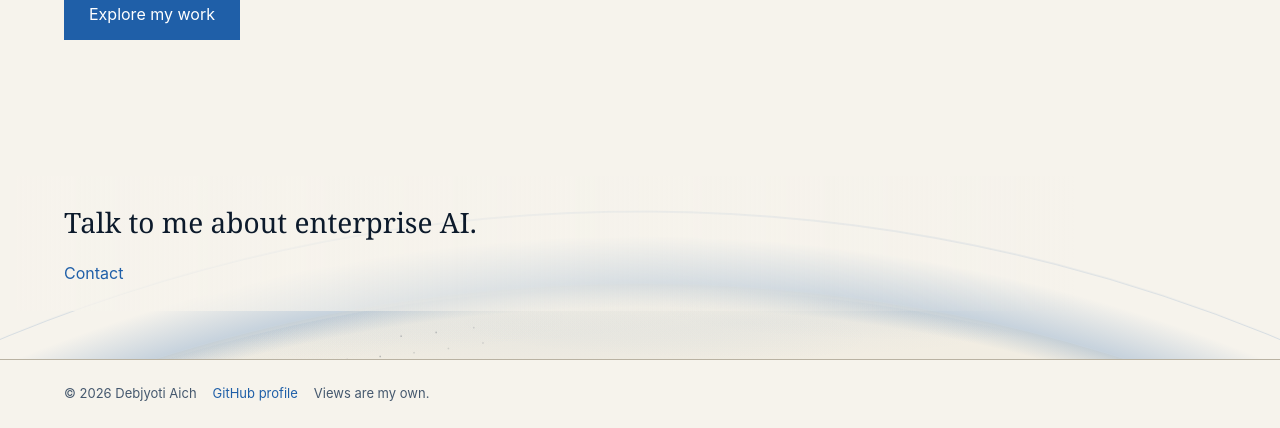
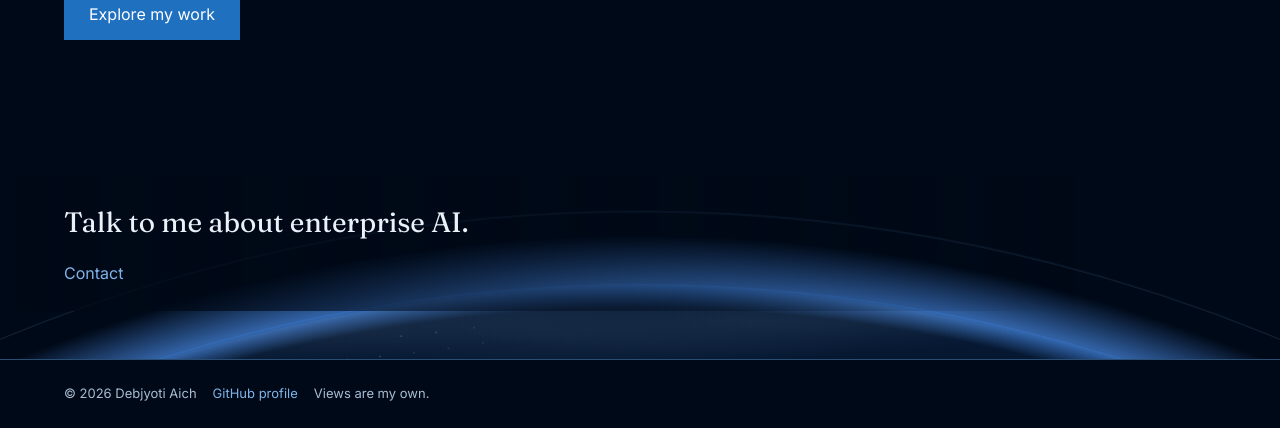
Before and after one commit to deb007/deb007.github.io, an Astro site: page / in a window 1280 px wide. Shown: the part 599-1027 px from the top of the page. Built offline with nearby package versions, Linux system fonts and the light colour scheme; Astro itself is replaced by a stand-in of ours.

Commit message:
feat: dark by default, font-face rules and font preload

```diff
--- a/src/layouts/Base.astro
+++ b/src/layouts/Base.astro
@@ -24,10 +24,13 @@ const year = new Date().getFullYear();
     <meta property="og:url" content={canonical} />
     <meta property="og:type" content="website" />
     <meta name="twitter:card" content="summary" />
+    <link rel="preload" href="/fonts/fraunces-latin-wght-normal.woff2" as="font" type="font/woff2" crossorigin />
+    <link rel="preload" href="/fonts/inter-latin-wght-normal.woff2" as="font" type="font/woff2" crossorigin />
     <script is:inline>
       document.documentElement.classList.add('js');
+      document.documentElement.dataset.theme = 'dark';
       try {
-        var t = localStorage.getItem('theme'); if (t === 'light' || t === 'dark') document.documentElement.dataset.theme = t;
+        var t = localStorage.getItem('theme'); document.documentElement.dataset.theme = t === 'light' ? 'light' : 'dark';
         if (localStorage.getItem('motion') === 'paused') document.documentElement.dataset.motion = 'paused';
       } catch (e) {}
     </script>
@@ -64,7 +67,7 @@ const year = new Date().getFullYear();
       (function () {
         var root = document.documentElement;
         var tb = document.getElementById('theme-toggle'), mb = document.getElementById('motion-toggle');
-        function isLight() { return root.dataset.theme ? root.dataset.theme === 'light' : matchMedia('(prefers-color-scheme: light)').matches; }
+        function isLight() { return root.dataset.theme === 'light'; }
         function sync() {
           tb.textContent = 'Theme: ' + (isLight() ? 'light' : 'dark');
           tb.setAttribute('aria-pressed', String(isLight()));
--- a/src/scripts/motion.ts
+++ b/src/scripts/motion.ts
@@ -5,8 +5,8 @@ export const still = (): boolean =>
   reduceMQ.matches || document.documentElement.dataset.motion === 'paused';
 
 export const isLight = (): boolean => {
-  const t = document.documentElement.dataset.theme;
-  return t ? t === 'light' : matchMedia('(prefers-color-scheme: light)').matches;
+  // Dark is the default; light only when the visitor chose it.
+  return document.documentElement.dataset.theme === 'light';
 };
 
 export function onMotionChange(cb: () => void): void {
@@ -16,5 +16,4 @@ export function onMotionChange(cb: () => void): void {
 
 export function onThemeChange(cb: () => void): void {
   document.addEventListener('themechange', cb);
-  matchMedia('(prefers-color-scheme: light)').addEventListener('change', cb);
 }
--- a/src/styles/global.css
+++ b/src/styles/global.css
@@ -43,7 +43,6 @@ a { color: var(--accent-text); }
 .hero-visual canvas.on { opacity: 1; }
 /* Light theme: the dark-art poster is a fallback only; scrim keeps it off the paper tone. */
 :root[data-theme='light'] .hero-visual img { filter: invert(0.92) hue-rotate(180deg) saturate(0.7); }
-@media (prefers-color-scheme: light) { :root:not([data-theme]) .hero-visual img { filter: invert(0.92) hue-rotate(180deg) saturate(0.7); } }
 
 /* Hero text: mask reveal line by line, then copy and button; ~1s total. */
 .js .hero h1 .ln { display: block; overflow: hidden; padding-bottom: 0.08em; }
--- a/src/styles/tokens.css
+++ b/src/styles/tokens.css
@@ -1,6 +1,8 @@
 /* Design tokens from docs/design-direction.md. Dark is the default; light is
-   designed on paper tones. Fonts are NOT vendored yet (see docs/fonts-todo.md):
-   the stacks name the target faces and fall back to system fonts. */
+   designed on paper tones. Fonts are self-hosted WOFF2 in public/fonts (OFL licences alongside). */
+@font-face { font-family: 'Fraunces'; src: url('/fonts/fraunces-latin-wght-normal.woff2') format('woff2'); font-weight: 100 900; font-style: normal; font-display: swap; }
+@font-face { font-family: 'Inter'; src: url('/fonts/inter-latin-wght-normal.woff2') format('woff2'); font-weight: 100 900; font-style: normal; font-display: swap; }
+@font-face { font-family: 'JetBrains Mono'; src: url('/fonts/jetbrains-mono-latin-400-normal.woff2') format('woff2'); font-weight: 400; font-style: normal; font-display: swap; }
 :root {
   --font-display: 'Fraunces', ui-serif, Georgia, 'Times New Roman', serif;
   --font-body: 'Inter', ui-sans-serif, system-ui, -apple-system, 'Segoe UI', Roboto, sans-serif;
@@ -36,11 +38,3 @@
   --accent-text: #1f5fa8;
   --warm: #a86a20;
 }
-
-@media (prefers-color-scheme: light) {
-  :root:not([data-theme]) {
-    color-scheme: light;
-    --bg: #f6f3ec; --surface: #ece7db; --line: #b9b2a2; --text: #0c1a2b;
-    --text-muted: #45586e; --accent: #1f5fa8; --accent-text: #1f5fa8; --warm: #a86a20;
-  }
-}
```
